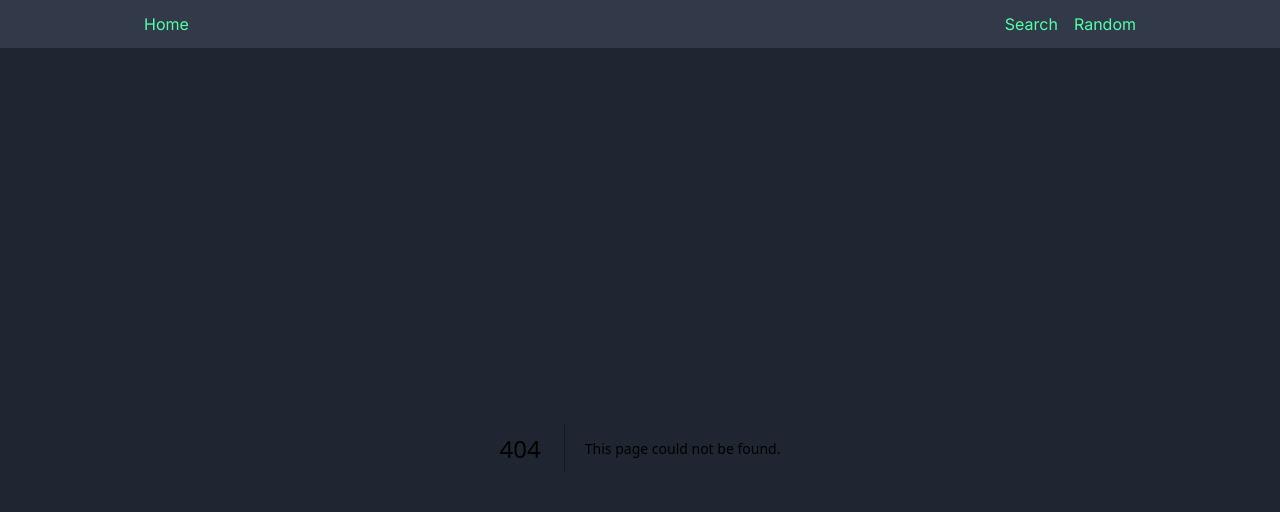
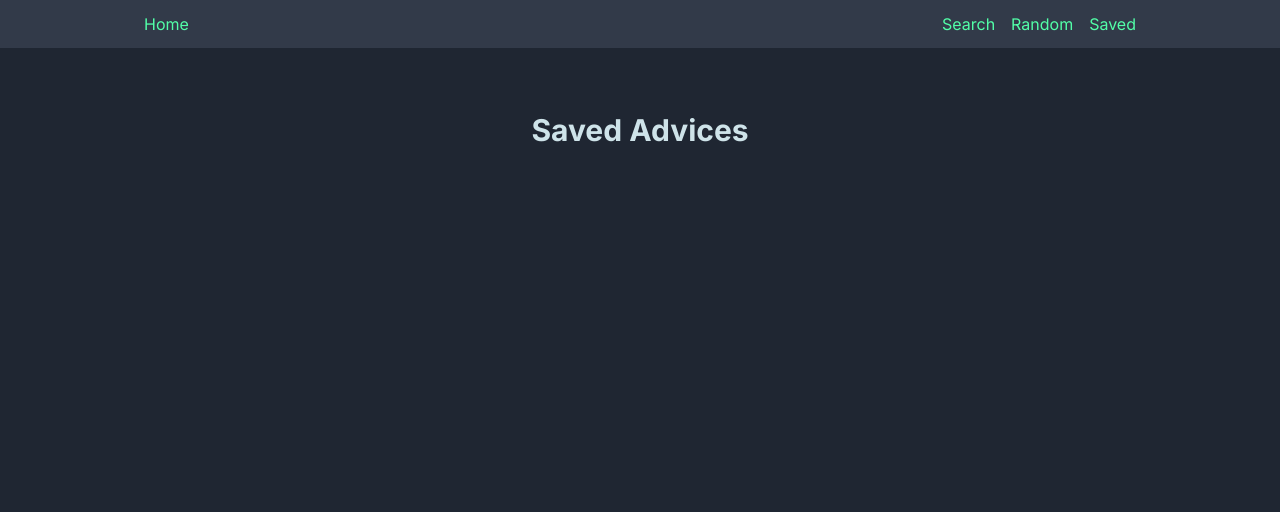
Before and after one commit to Nella1a/nextjs-advice-generator, a Next.js app: page /saved in a window 1280 px wide. Before the commit this address had no page. Shown: the top 512 px of the page. Built offline with nearby package versions, Linux system fonts and the light colour scheme.

Commit message:
Add new route for 'saved advices'

```diff
--- a/src/app/components/Nav/nav.tsx
+++ b/src/app/components/Nav/nav.tsx
@@ -13,6 +13,9 @@ const Navigation = () => {
         <li className="hover:text-light-cyan">
           <Link href="/advice/random">Random</Link>
         </li>
+        <li className="hover:text-light-cyan">
+          <Link href="/saved">Saved</Link>
+        </li>
       </ul>
     </nav>
   );
--- /dev/null
+++ b/src/app/saved/page.tsx
@@ -0,0 +1,11 @@
+const SavedAdvices = () => {
+  return (
+    <section className="max-w-screen-lg m-auto h-screen flex flex-col items-center justify-start gap-8">
+      <h1 className="text-3xl font-bold text-light-cyan mt-16">
+        Saved Advices
+      </h1>
+    </section>
+  );
+};
+
+export default SavedAdvices;
```
